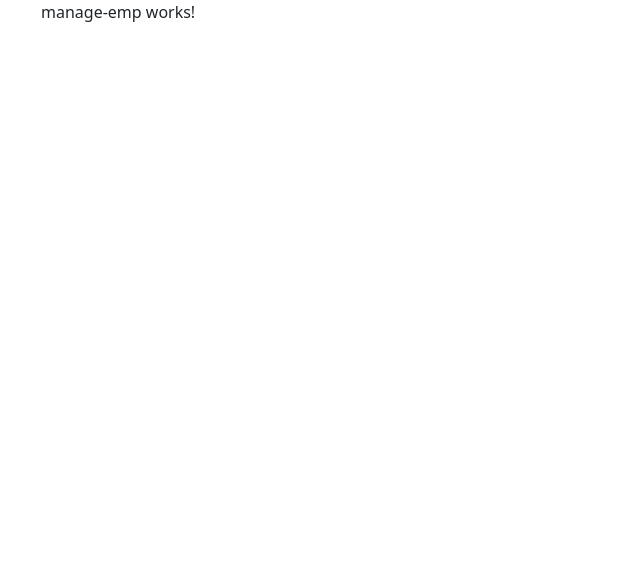
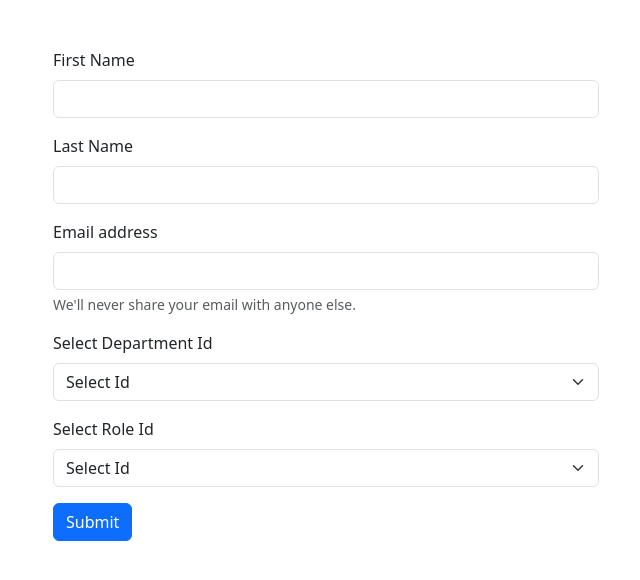
Before and after one commit to UshaRanasinghe1989/emp-app, an Angular app: page / in a window 1280 px wide. Shown: the top 580 px of the page, without its empty margins (41-681 px from the left). Built offline with nearby package versions, Linux system fonts and the light colour scheme.

Commit message:
Manage employee form

```diff
--- a/src/app/pages/manage-emp/manage-emp.component.html
+++ b/src/app/pages/manage-emp/manage-emp.component.html
@@ -1 +1,37 @@
-<p>manage-emp works!</p>
+<div class="container mt-5">
+    <form>
+        <div class="mb-3 col-6">
+            <label for="firstName" class="form-label">First Name</label>
+            <input type="text" class="form-control" id="firstName">
+        </div>
+        <div class="mb-3 col-6">
+            <label for="lastName" class="form-label">Last Name</label>
+            <input type="text" class="form-control" id="lastName">
+        </div>
+        <div class="mb-3 col-6">
+            <label for="email" class="form-label">Email address</label>
+            <input type="email" class="form-control" id="email" aria-describedby="emailHelp">
+            <div id="emailHelp" class="form-text">We'll never share your email with anyone else.</div>
+        </div>
+        <div class="mb-3 col-6">
+            <label for="depId" class="form-label">Select Department Id</label>
+            <select class="form-select" id="depId">
+                <option selected>Select Id</option>
+                <option value="1">1</option>
+                <option value="2">2</option>
+                <option value="3">3</option>
+              </select>
+        </div>
+        <div class="mb-3 col-6">
+            <label for="roleId" class="form-label">Select Role Id</label>
+            <select class="form-select" id="roleId">
+                <option selected>Select Id</option>
+                <option value="1">1</option>
+                <option value="2">2</option>
+                <option value="3">3</option>
+              </select>
+        </div>
+
+        <button type="submit" class="btn btn-primary">Submit</button>
+    </form>
+</div>
```
Also changed, not shown: src/app/pages/manage-emp/manage-emp.component.ts (line endings or trailing spaces).
